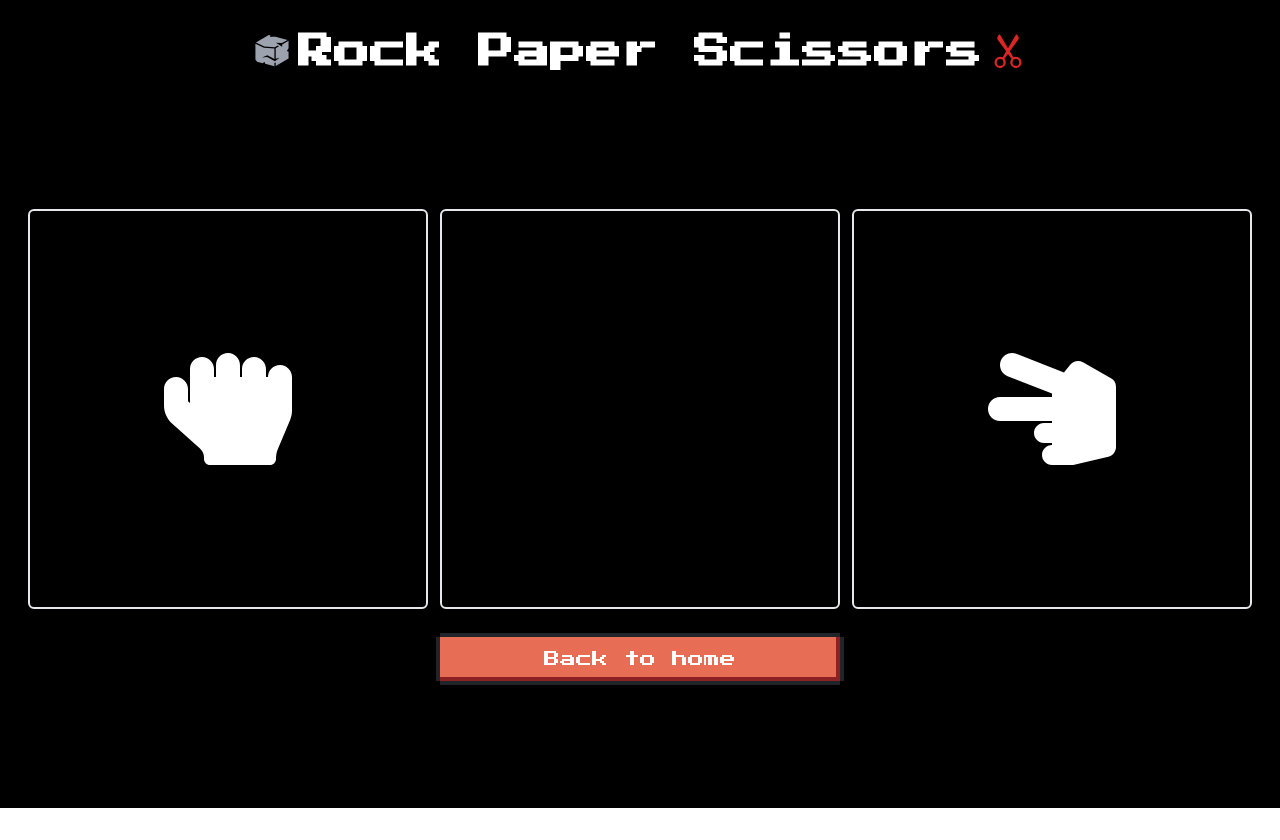
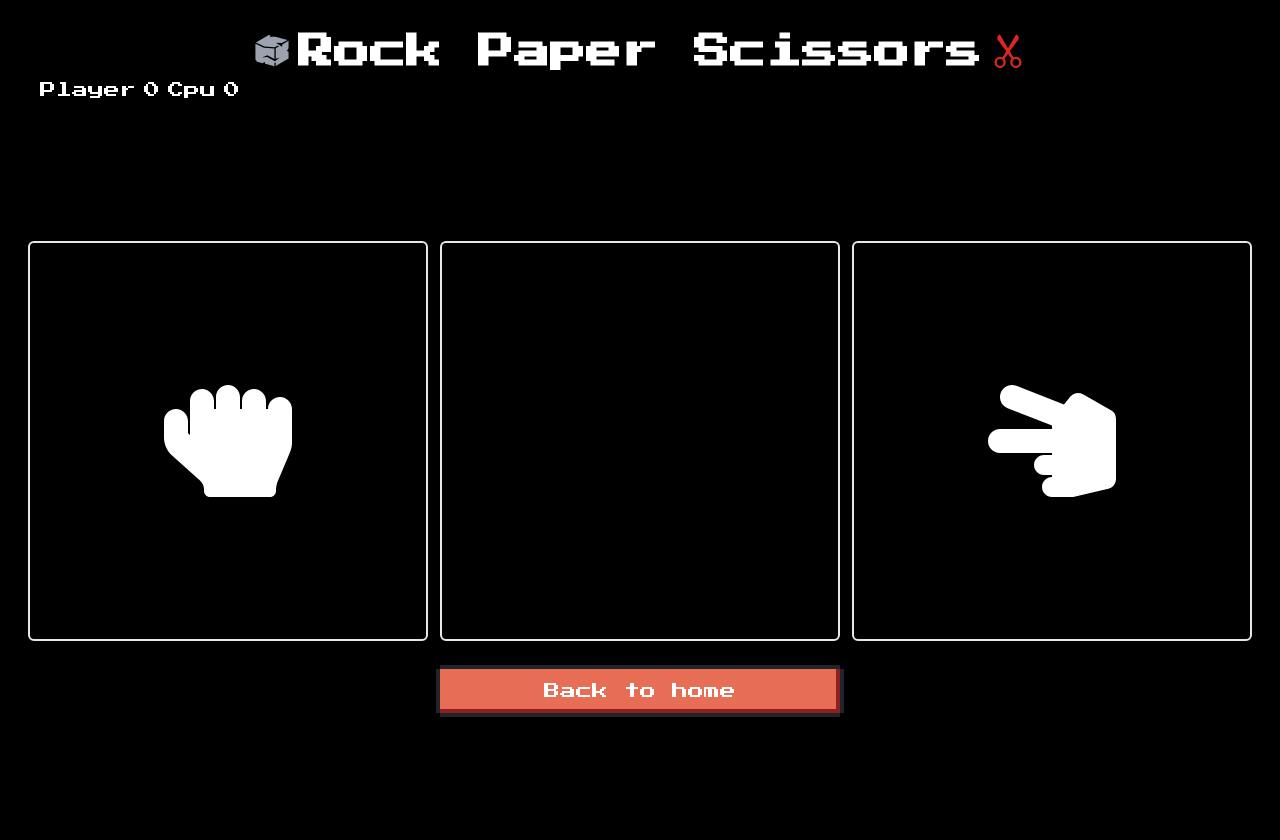
Before and after one commit to GuarU345/rock-paper-scissors, a React (Vite) app: page /game in a window 1280 px wide. Before the commit the page ends 808 px from the top, so only its background shows below. Built offline with nearby package versions, Linux system fonts and the light colour scheme; some icons are missing; what pocketbase would draw is missing.

Commit message:
create puntuations component and use in a local game

```diff
--- /dev/null
+++ b/src/components/Puntuations.tsx
@@ -0,0 +1,17 @@
+type Props = {
+  userPuntuation: number;
+  cpuPuntuation: number;
+};
+
+const Puntuations = ({ userPuntuation, cpuPuntuation }: Props) => {
+  return (
+    <section className="flex text-white gap-2 ml-10">
+      <h1>Player</h1>
+      <span>{userPuntuation}</span>
+      <h1>Cpu</h1>
+      <span>{cpuPuntuation}</span>
+    </section>
+  );
+};
+
+export default Puntuations;
--- a/src/pages/Game.tsx
+++ b/src/pages/Game.tsx
@@ -12,6 +12,7 @@ import { Link } from "react-router-dom";
 import { FaHandRock, FaHandScissors } from "react-icons/fa";
 import { LiaToiletPaperSolid } from "react-icons/lia";
 import Loading from "../components/Loading.tsx";
+import Puntuations from "../components/Puntuations.tsx";
 
 const Game = () => {
   const [isOpen, setIsOpen] = useState(false);
@@ -19,6 +20,8 @@ const Game = () => {
   const [text, setText] = useState("");
   const [userOption, setUserOption] = useState<JSX.Element | undefined>();
   const [cpuOption, setCpuOption] = useState<JSX.Element | undefined>();
+  const [userPuntuation, setUserPuntuation] = useState(0);
+  const [cpuPuntuation, setCpuPuntuation] = useState(0);
 
   const closeModal = () => {
     setIsOpen(false);
@@ -39,12 +42,14 @@ const Game = () => {
       setText("You Win");
       setUserOption(element);
       setCpuOption(cpuOption.element);
+      setUserPuntuation((userPuntuation) => userPuntuation + 1);
       return;
     }
     setIsOpen(true);
     setText("You Lost");
     setUserOption(element);
     setCpuOption(cpuOption.element);
+    setCpuPuntuation((cpuPuntuation) => cpuPuntuation + 1);
     return;
   };
 
@@ -53,6 +58,13 @@ const Game = () => {
       setLoading(false);
     }, 900);
   }, []);
+
+  useEffect(() => {
+    if (userPuntuation === 10 || cpuPuntuation === 10) {
+      setUserPuntuation(0);
+      setCpuPuntuation(0);
+    }
+  }, [cpuPuntuation, userPuntuation]);
 
   return (
     <>
@@ -69,6 +81,10 @@ const Game = () => {
               <BsScissors />
             </p>
           </h1>
+          <Puntuations
+            userPuntuation={userPuntuation}
+            cpuPuntuation={cpuPuntuation}
+          />
           <main className="grid place-content-center h-[95%] pb-4 gap-y-2">
             <ul className="flex flex-col items-center pt-6 text-white gap-3 md:flex-row md:justify-center">
               <Options
```
